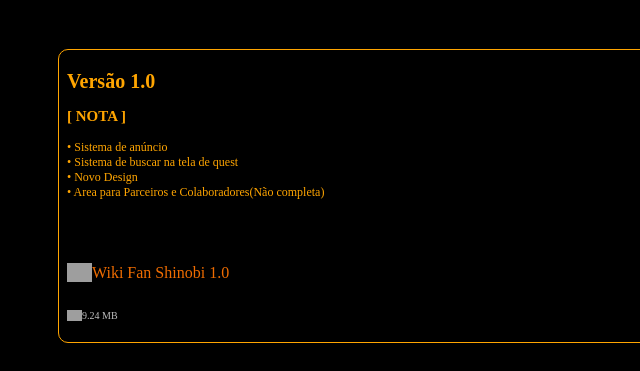
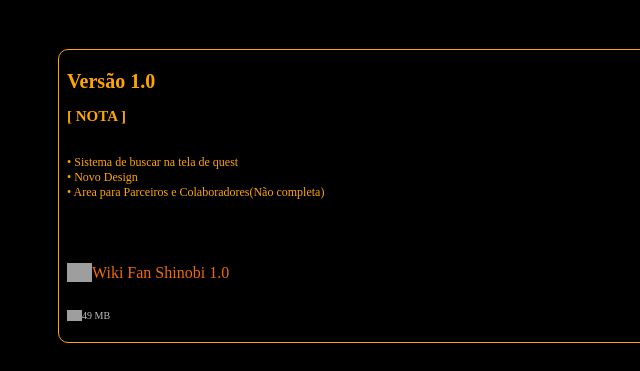
Before and after one commit to Losheard/Wiki-Fan-Shinobi, a plain HTML site: page index.html in a window 1280 px wide. Shown: the part 1118-1489 px from the top of the page, 0-640 px from the left. Drawn offline with Linux system fonts and the light colour scheme; grey boxes are pictures that could not be loaded.

Commit message:
Update index.html

```diff
--- a/index.html
+++ b/index.html
@@ -155,7 +155,6 @@ Baixe agora o app com todas informações que você precisa, em apenas um aplica
 
 				<br></br>
 
-				• Sistema de anúncio
 				<br>
 				• Sistema de buscar na tela de quest
 				<br>
@@ -177,7 +176,7 @@ Baixe agora o app com todas informações que você precisa, em apenas um aplica
 <div class="container">
 <img class="img01" src="https://media.discordapp.net/attachments/392660710741639171/948726700701798430/10018.png" alt="apk">
 <br></br>
-<p><a href="https://www.google.com.br">Wiki Fan Shinobi 1.0</a></p>
+<p><a href="https://drive.google.com/file/d/19f1pa5ChSG1FvOhzBla1xcb7njpm5fOc/view?usp=drivesdk">Wiki Fan Shinobi 1.0</a></p>
 
 </div>
 <br>
@@ -191,7 +190,7 @@ Baixe agora o app com todas informações que você precisa, em apenas um aplica
 				<img class="img02" src="https://media.discordapp.net/attachments/392660710741639171/948745654761570304/10019.png" alt="peso">
 				<br></br>
 
-				<p class="textviewpeso">9.24 MB</p>
+				<p class="textviewpeso">49 MB</p>
 </div>
 
 
```
